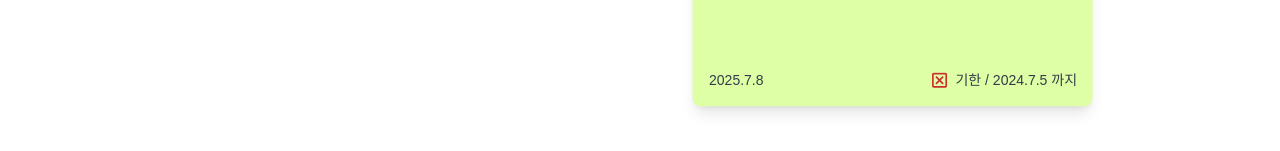
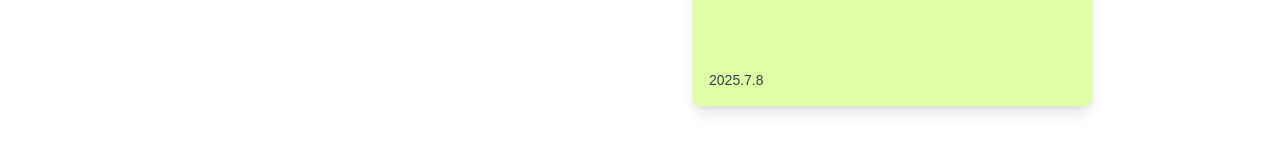
Before and after one commit to kim-jaeSeung/j-memo, a Next.js app in the folder jmemo/: page / in a window 1280 px wide. Both pictures are taken after a click on the button "추가". Shown: the part 385-536 px from the top of the page. Built offline with nearby package versions, Linux system fonts and the light colour scheme.

Commit message:
feat : 기한 추가 및 삭제 완료

```diff
--- a/jmemo/src/componet/MemoTime.tsx
+++ b/jmemo/src/componet/MemoTime.tsx
@@ -2,17 +2,45 @@ import React from "react";
 
 interface todoTimeProps {
   todoTime: string;
+  todoDeadline?: Date | null;
+  deadlineDelete?: () => void;
 }
 
-function MemoTime({ todoTime }: todoTimeProps) {
+function MemoTime({ todoTime, todoDeadline, deadlineDelete }: todoTimeProps) {
+  const formatDeadline = (deadline: Date | number) => {
+    let date: Date;
+    if (typeof deadline === "number") {
+      date = new Date(deadline);
+    } else {
+      date = deadline;
+    }
+    return date.toLocaleString("ko-KR", {
+      year: "numeric",
+      month: "numeric",
+      day: "numeric",
+      hour: "2-digit",
+      minute: "2-digit",
+    });
+  };
   return (
     <>
-      <div className="flex justify-between flex-shrink-0 no-drag">
+      <div className="flex justify-between flex-shrink-0 no-drag items-center">
         <p className="text-sm text-[#333c48]">{todoTime}</p>
-        <div className="cursor-pointer flex items-center gap-2">
-          <img src="/image/close.svg" alt="" className="w-4" />
-          <p className="text-sm text-[#333c48]"> 기한 / 2024.7.5 까지</p>
-        </div>
+        {todoDeadline && (
+          <div className="cursor-pointer flex items-center">
+            <p className="text-sm text-[#333c48]">
+              기한 / {formatDeadline(todoDeadline)} 까지
+            </p>
+            <button
+              onClick={deadlineDelete}
+              className="cursor-pointer p-2 py-0"
+              title="기한 삭제"
+              aria-label="기한 삭제"
+            >
+              <img src="/image/close.svg" alt="기한 삭제" className="w-4" />
+            </button>
+          </div>
+        )}
       </div>
     </>
   );
--- a/jmemo/src/features/todos/Todo.tsx
+++ b/jmemo/src/features/todos/Todo.tsx
@@ -40,6 +40,10 @@ function Todo({ todo }: TodoProps) {
     updateTodo(todo.id, { deadline: date ? date.getTime() : 0 });
   };
 
+  const handleDeadlineDelete = () => {
+    updateTodo(todo.id, { deadline: 0 });
+  };
+
   return (
     <Draggable
       nodeRef={nodeRef}
@@ -79,7 +83,11 @@ function Todo({ todo }: TodoProps) {
           />
         </div>
 
-        <MemoTime todoTime={todo.createdAt} />
+        <MemoTime
+          todoTime={todo.createdAt}
+          todoDeadline={todo.deadline ? new Date(todo.deadline) : null}
+          deadlineDelete={handleDeadlineDelete}
+        />
       </div>
     </Draggable>
   );
--- a/jmemo/src/hooks/useTodos.ts
+++ b/jmemo/src/hooks/useTodos.ts
@@ -17,6 +17,7 @@ interface Todo {
   content: string;
   position: { x: number; y: number };
   createdAt: string;
+  deadline: Date | number;
 }
 
 const useTodos = () => {
@@ -51,7 +52,11 @@ const useTodos = () => {
   // Todo 업데이트
   const handleUpdateTodo = (
     id: number,
-    updates: { title?: string; content?: string }
+    updates: {
+      title?: string;
+      content?: string;
+      deadline?: Date | number;
+    }
   ) => {
     dispatch(updateTodo({ id, ...updates }));
   };
```
